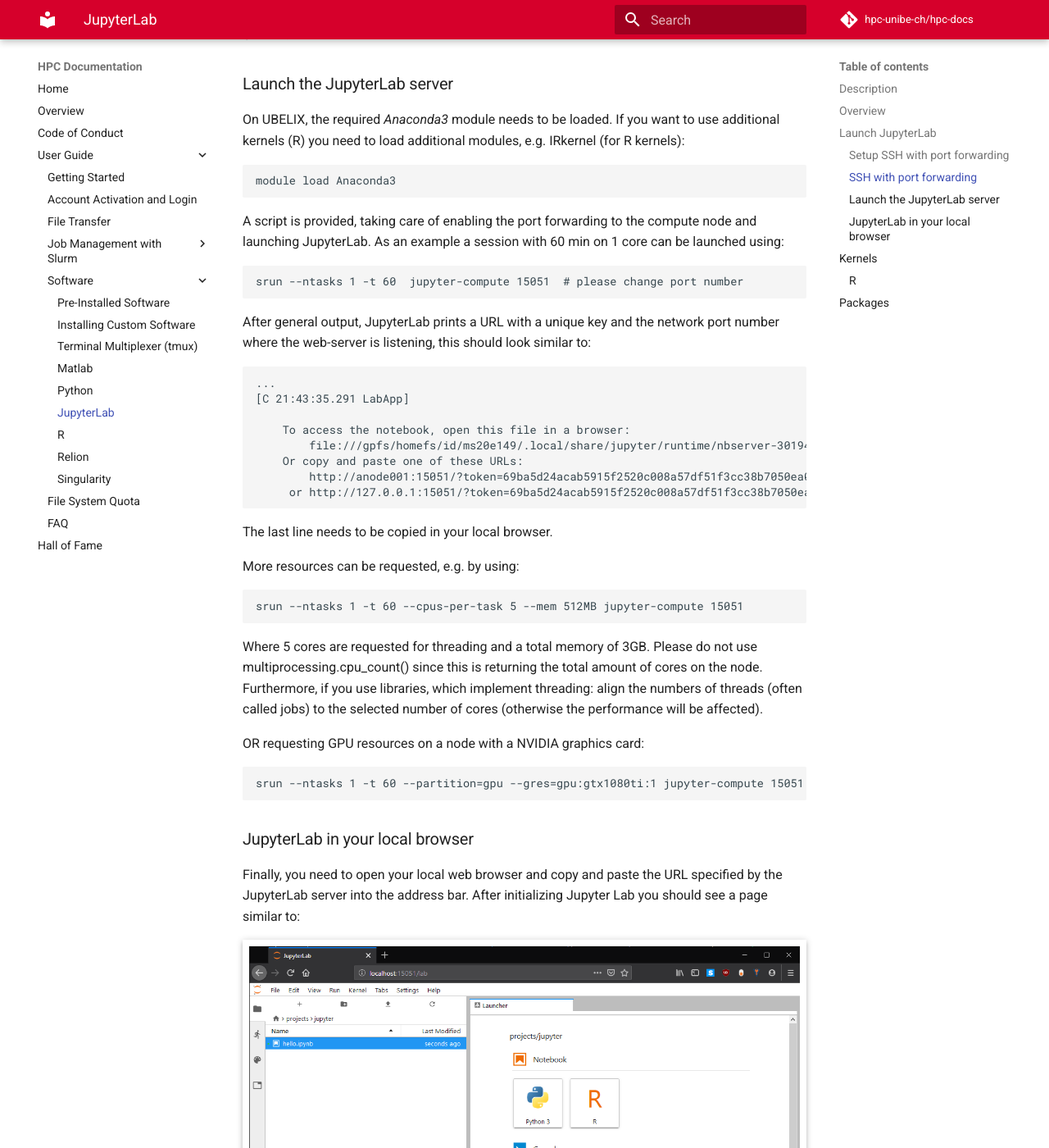
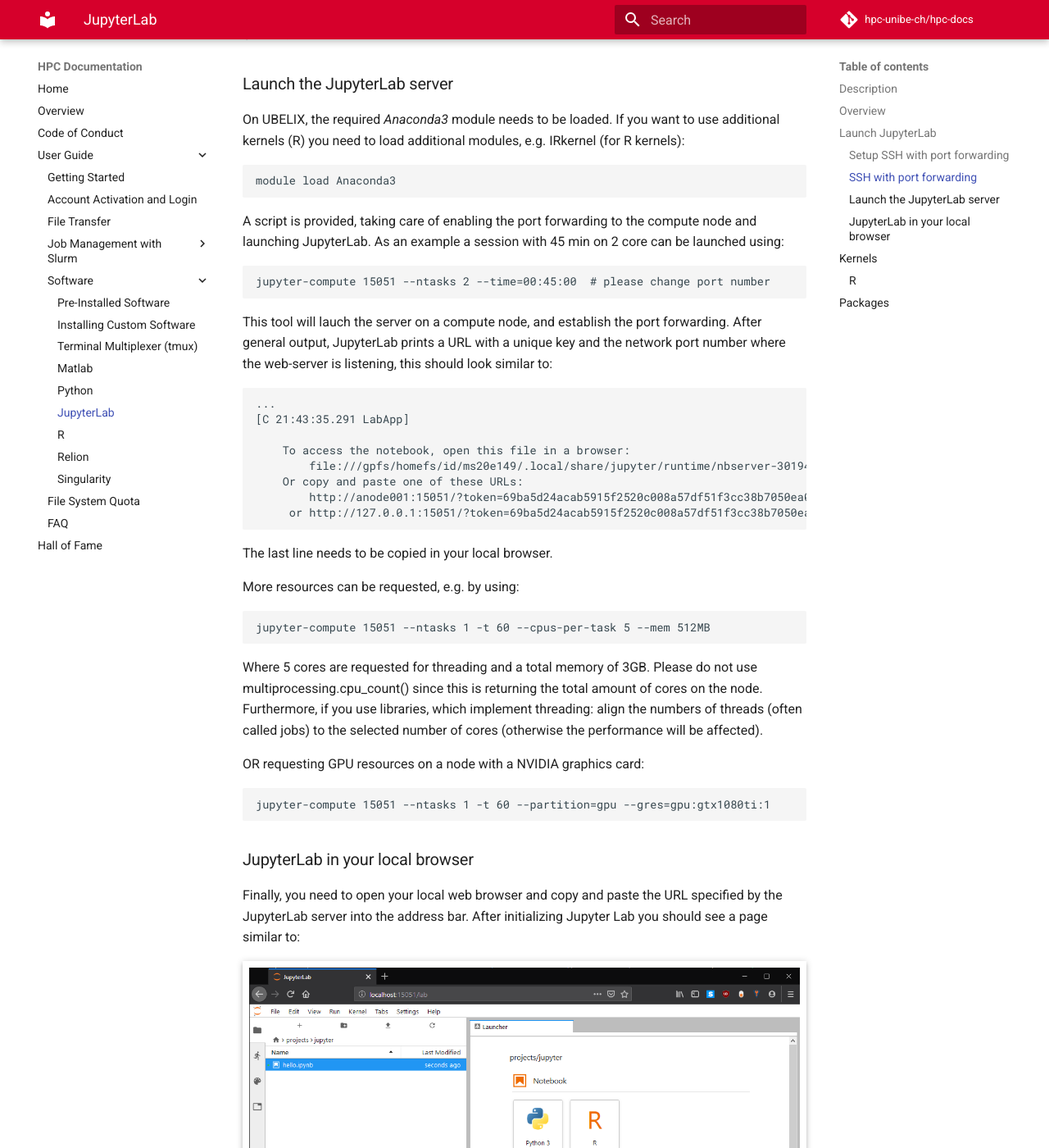
Before and after one commit to hpc-unibe-ch/hpc-unibe-ch.github.io, an MkDocs documentation site: the page built from docs/user-guide/software/JupyterLab.md, in a window 1280 px wide and 1400 px high, scrolled down 1593 px. Shown: the whole window at 82% size. Built offline with MkDocs 1.6.1 and Material for MkDocs 9.7.7, drawn with Linux system fonts in a browser that asks for light colours; comment, search, counter and statistics services are not loaded.

Commit message:
Jupyter: jupyter-compute syntax change

````diff
--- a/docs/user-guide/software/JupyterLab.md
+++ b/docs/user-guide/software/JupyterLab.md
@@ -57,12 +57,12 @@
 ```
 
 A script is provided, taking care of enabling the port forwarding to the compute node and launching JupyterLab.
-As an example a session with 60 min on 1 core can be launched using:
+As an example a session with 45 min on 2 core can be launched using:
 
 ```
-srun --ntasks 1 -t 60  jupyter-compute 15051  # please change port number
+jupyter-compute 15051 --ntasks 2 --time=00:45:00  # please change port number
 ```
-
+This tool will lauch the server on a compute node, and establish the port forwarding.
 After general output, JupyterLab prints a URL with a unique key and the network port number where the web-server is listening, this should look similar to:
 
 ```
@@ -81,7 +81,7 @@
 More resources can be requested, e.g. by using:
 
 ```
-srun --ntasks 1 -t 60 --cpus-per-task 5 --mem 512MB jupyter-compute 15051
+jupyter-compute 15051 --ntasks 1 -t 60 --cpus-per-task 5 --mem 512MB
 ```
 Where 5 cores are requested for threading and a total memory of 3GB.
 Please do not use multiprocessing.cpu_count() since this is returning the total amount of cores on the node.
@@ -89,7 +89,7 @@
 
 OR requesting GPU resources on a node with a NVIDIA graphics card:
 ```
-srun --ntasks 1 -t 60 --partition=gpu --gres=gpu:gtx1080ti:1 jupyter-compute 15051
+jupyter-compute 15051 --ntasks 1 -t 60 --partition=gpu --gres=gpu:gtx1080ti:1
 ```
 
 ### JupyterLab in your local browser
````
